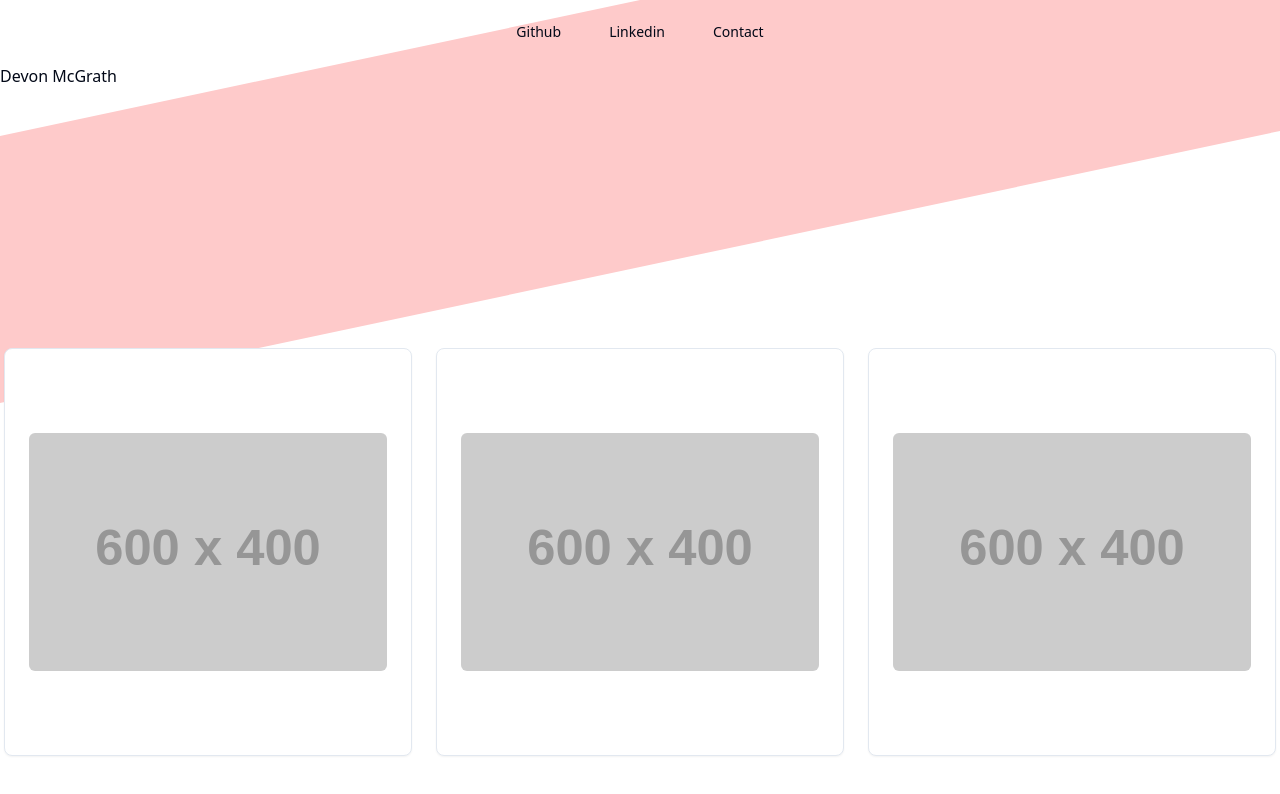
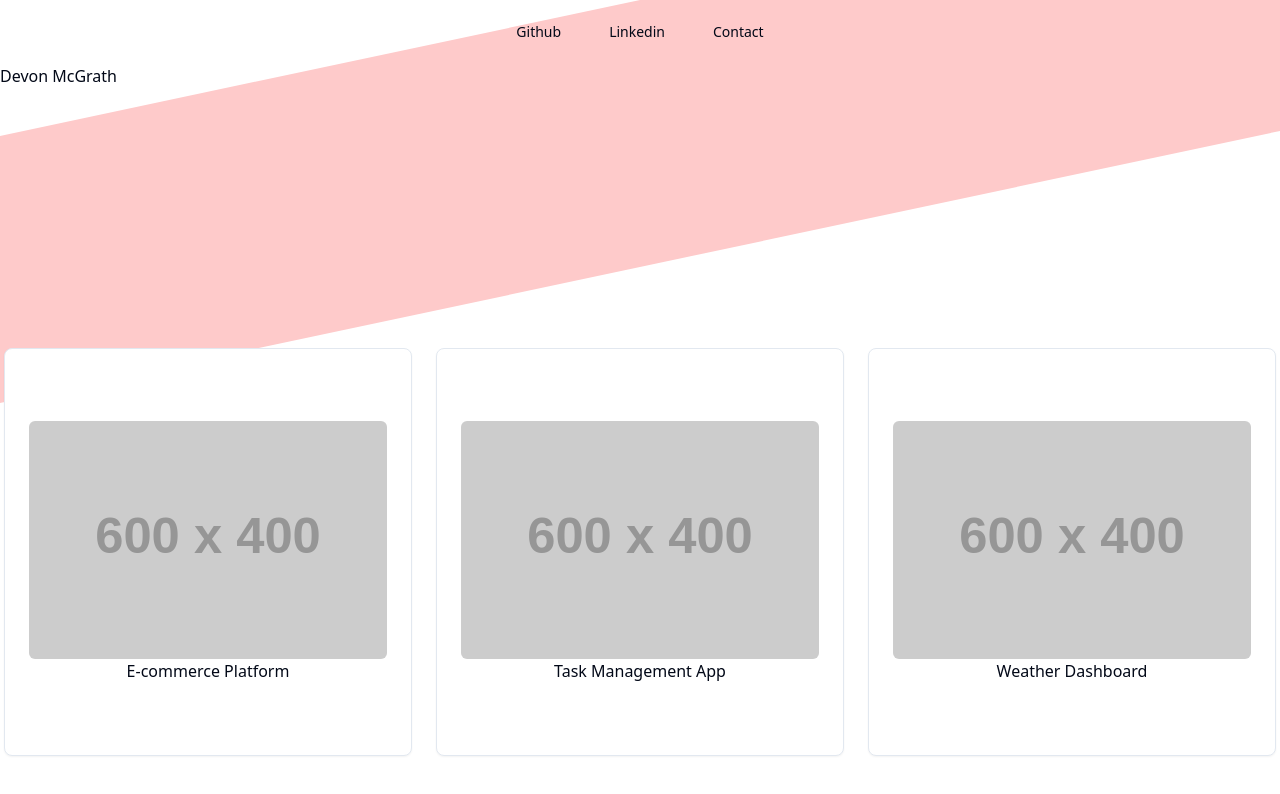
Before and after one commit to Devon-McGrath-github/devon-mcgrath, a React (Vite) app: page / in a window 1280 px wide. Shown: the top 794 px of the page. Built offline with nearby package versions, Linux system fonts and the light colour scheme.

Commit message:
Add another example image to carousel
Carousel loop bugs at lg screensize with 4 examples. Loop skips left all the way back to the start rather than looping round infinitely with cards coming in from the right

```diff
--- a/src/components/responsive-image-carousel.tsx
+++ b/src/components/responsive-image-carousel.tsx
@@ -50,6 +50,14 @@ const projects = [
 		image: IMAGE,
 		alt: 'Screenshot of a weather dashboard displaying temperature and weather icons for a city.',
 	},
+	{
+		id: 5,
+		title: 'Example 5',
+		description:
+			'A weather dashboard app that displays current weather and a 5-day forecast for any location. Built using JavaScript and the OpenWeather API.',
+		image: IMAGE,
+		alt: 'Screenshot of example.',
+	},
 ]
 
 export default function ResponsiveImageCarousel() {
@@ -99,7 +107,7 @@ export default function ResponsiveImageCarousel() {
 					<CarouselItem key={index} className="md:basis-1/2 lg:basis-1/3">
 						<div className="p-1">
 							<Card>
-								<CardContent className="flex aspect-square items-center justify-center p-6">
+								<CardContent className="flex aspect-square items-center justify-center p-6 flex-col">
 									<img
 										src={project.image}
 										alt={project.alt}
@@ -107,6 +115,7 @@ export default function ResponsiveImageCarousel() {
 										height={height}
 										className="rounded-md object-cover"
 									/>
+									<h2>{project.title}</h2>
 								</CardContent>
 							</Card>
 						</div>
```
